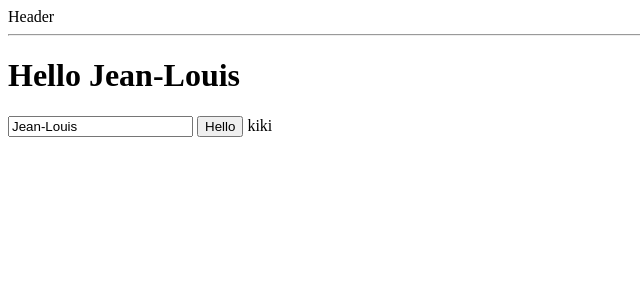
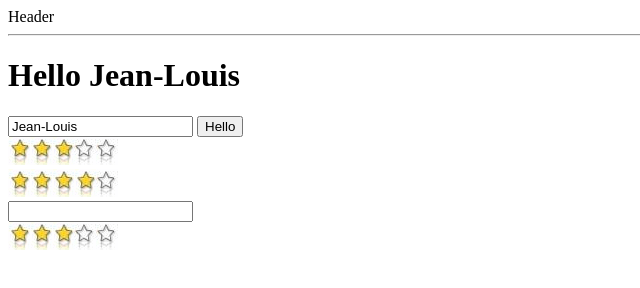
Before and after one commit to jlg-formation/fan20180103, a website: page app/index.html in a window 1280 px wide. Shown: the whole page, without its empty margins (0-640 px from the left). Drawn offline with nearby package versions, Linux system fonts and the light colour scheme; no server answers.

Commit message:
control 0 et 5

```diff
--- a/app/eco-layout/tmpl/eco-body.html
+++ b/app/eco-layout/tmpl/eco-body.html
@@ -3,3 +3,6 @@
 <button ng-click="$ctrl.myFn()">Hello</button>
 
 <eco-star></eco-star>
+<eco-star note="4"></eco-star>
+<input ng-model="myNote"><br>
+<eco-star note="myNote"></eco-star>
--- a/app/eco-star/eco-star.js
+++ b/app/eco-star/eco-star.js
@@ -4,12 +4,26 @@
     const app = angular.module('eco-star', []);
 
     app.component('ecoStar', {
-       template: 'kiki',
-       controller: class EcoStar {
-           $onInit() {
-               console.log('ecostar init');
-           }
-       }
+        bindings: {
+            note: '=',
+        },
+        controller: function EcoStarCtrl($scope, $element) {
+            $scope.$watch('$ctrl.note', () => {
+                console.log('ecostar init');
+                let note = this.note || 3;
+                note = (note > 5) ? 5 : note;
+                note = (note < 0) ? 0 : note;
+                let html = '';
+                for (let i = 0; i < note; i++) {
+                    html += '<img src="eco-star/img/yellow_star.png">';
+                }
+                for (let i = note; i < 5; i++) {
+                    html += '<img src="eco-star/img/white_star.png">';
+                }
+                html = `<div>${html}</div>`;
+                $element.html(html);
+            });
+        }
     });
 
 
```
Also changed, not shown: app/eco-star/img/white_star.png (added), app/eco-star/img/yellow_star.png (added).
